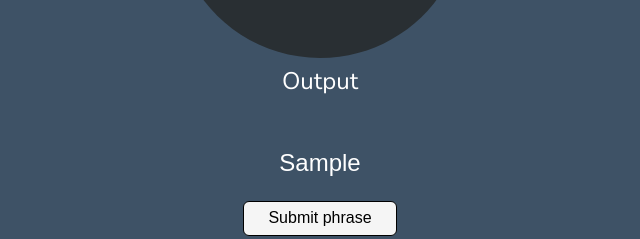
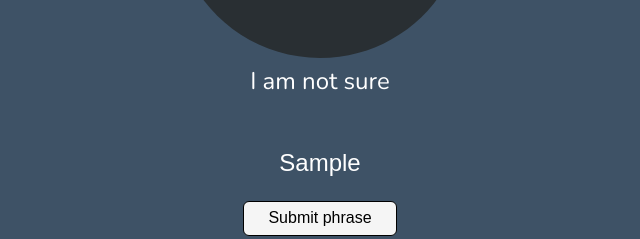
Before and after one commit to CaptainMango1/8Ball, a plain HTML site: page index.html in a window 1280 px wide. Both pictures are taken after typing "Sample" into the empty fields and a click on the button "Submit phrase". Shown: the part 340-579 px from the top of the page, 320-960 px from the left. Drawn offline with nearby package versions, Linux system fonts and the light colour scheme; files that its build step writes are made by us from their sources.

Commit message:
Implemented button listener & removed input listener

```diff
--- a/index.html
+++ b/index.html
@@ -20,7 +20,7 @@
         <br>
         <input type="text" id="input" placeholder="Input phrase">
         <br>
-        <button class="button-submit">Submit phrase</button>
+        <button class="button-submit" id="submit">Submit phrase</button>
     </div>
 
     <footer>
--- a/js/listener.js
+++ b/js/listener.js
@@ -1,6 +1,13 @@
-let input = document.getElementById('input');
-let output = document.getElementById('out');
+const OG = 4;
+const UG = 0;
 
-input.addEventListener('keyup', () => {
-    output.innerHTML = (input.value);
+const input = document.getElementById('input');
+const output = document.getElementById('out');
+const submit = document.getElementById('submit');
+
+submit.addEventListener('click', () => {
+    let ans = ['Yes', 'No', 'Maybe', '...', 'I am not sure'];
+    let ansNum = Math.round(Math.random() * OG);
+
+    output.innerHTML = ans[ansNum];
 });
```
